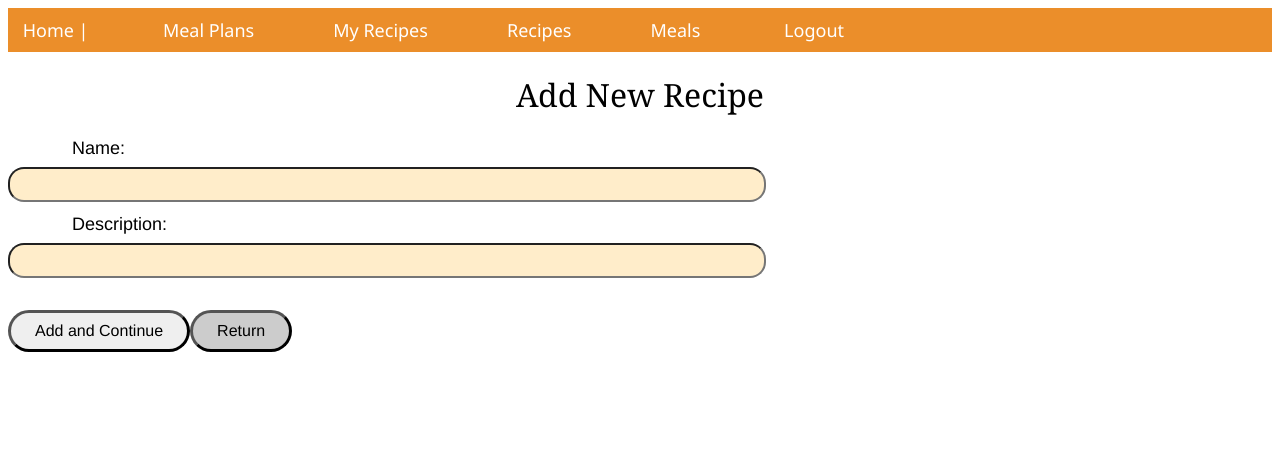
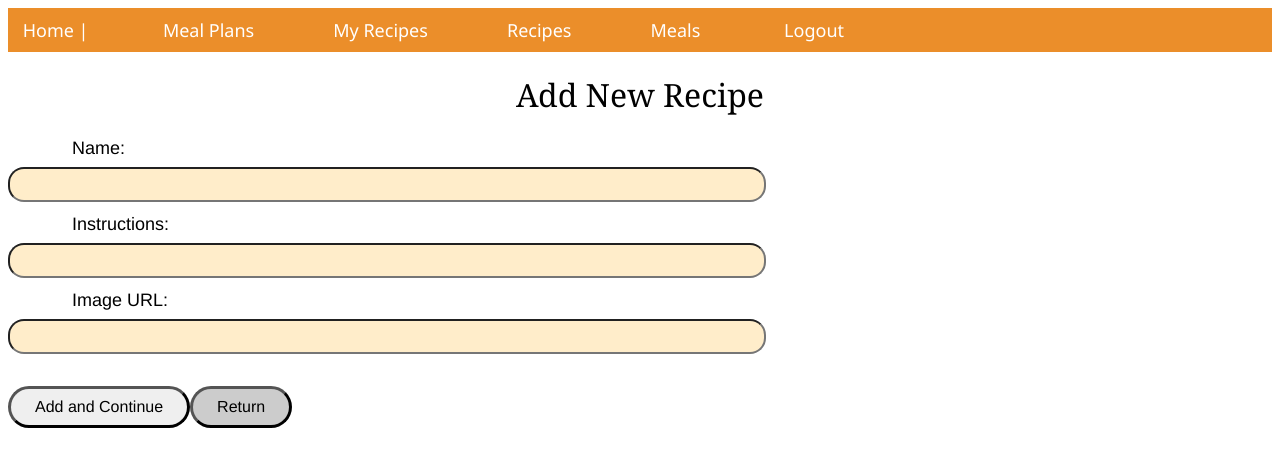
Before and after one commit to posavan/Elevated-Eats, a Vue app in the folder vue/: page /recipe/create in a window 1280 px wide. Shown: the top 466 px of the page. Built offline with nearby package versions, Linux system fonts and the light colour scheme; sample sign-in values are in the browser's storage.

Commit message:
reformat for images

```diff
--- a/vue/src/components/EditMealForm.vue
+++ b/vue/src/components/EditMealForm.vue
@@ -12,8 +12,10 @@
       <label for="type">Edit Recipe Name: </label>
       <input type="text" name="edit-recipe-name" id="edit-recipe-name" v-model="recipe.recipeName" />
 
-      <label for="type">Edit Recipe Description: </label>
-      <input type="text" name="edit-recipe-description" id="edit-recipe-description" v-model="recipe.recipeDescription" />
+      <label for="instructions">Edit Recipe Instructions: </label>
+      <input type="text" name="edit-recipe-instructions" id="edit-recipe-instructions" v-model="recipe.recipeInstructions" />
+      <label for="image">Edit Recipe Image URL: </label>
+      <input type="text" name="edit-recipe-image" id="edit-recipe-image" v-model="recipe.recipeImage" />
     </div>
 
     <recipe v-for="recipe in addedRecipes" v-bind:key="recipe.recipeId" v-bind:item="recipe">
@@ -32,9 +34,12 @@
     <div v-if="showRecipeForm">
       <label for="type">New Recipe Name: </label>
       <input type="text" name="new-recipe-name" id="new-recipe-name" v-model="newRecipe.recipeName" />
-      <label for="type">New Recipe Description: </label>
-      <input type="text" name="new-recipe-description" id="new-recipe-description"
-        v-model="newRecipe.recipeDescription" />
+      <label for="type">New Recipe Instructions: </label>
+      <input type="text" name="new-recipe-instructions" id="new-recipe-instructions"
+        v-model="newRecipe.recipeInstructions" />
+        <label for="type">New Recipe Image URL: </label>
+      <input type="text" name="new-recipe-image" id="new-recipe-image"
+        v-model="newRecipe.recipeImage" />
       <button v-on:click.prevent="addNewRecipe">Add +</button>
     </div>
     <button type="button" v-on:click="showRecipeForm = !showRecipeForm">
@@ -77,8 +82,9 @@ export default {
       newRecipe: {
         recipeId: 0,
         recipeName: "",
-        recipeDescription: "",
-        ingredientList: []
+        recipeInstructions: "",
+        ingredientList: [],
+        recipeImage: ""
       }
     };
   },
--- a/vue/src/components/EditRecipeForm.vue
+++ b/vue/src/components/EditRecipeForm.vue
@@ -38,9 +38,14 @@
     </button>
 
     <div>
-      <label for="name">Edit Instructions: </label>
+      <label for="instructions">Edit Instructions: </label>
       <input type="text" name="edit-instructions" id="edit-instructions" v-model="editRecipe.recipeInstructions" />
     </div>
+    <div>
+      <label for="image">Edit Image URL: </label>
+      <input type="text" name="edit-image" id="edit-image" v-model="editRecipe.recipeImage" />
+    </div>
+
     <div class="actions">
       <button class="btn-submit" type="submit">Save Recipe</button>
       <button class="btn-cancel" type="button" v-on:click="cancelForm">
@@ -68,6 +73,7 @@ export default {
         recipeName: this.recipe.recipeName,
         recipeInstructions: this.recipe.recipeInstructions,
         ingredientList: this.recipe.ingredientList,
+        recipeImage: this.recipe.recipeImage,
       },
       showAddIngredientForm: false,
       newIngredient: {
--- a/vue/src/components/MealForm.vue
+++ b/vue/src/components/MealForm.vue
@@ -21,11 +21,14 @@
       <button class="btn-add-recipe" type="button" @click="addRecipe">Add Recipe</button>
     </div>
     <div v-if="showRecipeForm">
-      <label for="type">New Recipe Name:</label>
+      <label for="name">New Recipe Name:</label>
       <input type="text" name="new-recipe-name" id="new-recipe-name" v-model="newRecipe.recipeName" />
-      <label for="type">New Recipe Instructions:</label>
+      <label for="instructions">New Recipe Instructions:</label>
       <input type="text" name="new-recipe-description" id="new-recipe-description"
         v-model="newRecipe.recipeInstructions" />
+        <label for="image">Recipe Image URL:</label>
+      <input type="text" name="new-recipe-image" id="new-recipe-image"
+        v-model="newRecipe.recipeImage" />
       <button v-on:click.prevent="addNewRecipe">Add +</button>
     </div>
     <button class="btn-create-recipe" type="button" @click="showRecipeForm = !showRecipeForm">
@@ -69,7 +72,8 @@ export default {
         userId: 0,
         recipeName: "",
         recipeInstructions: "",
-        ingredientsList: []
+        ingredientsList: [],
+        recipeImage: ""
       }
     };
   },
--- a/vue/src/components/Recipe.vue
+++ b/vue/src/components/Recipe.vue
@@ -1,6 +1,7 @@
 <template>
   <section class="recipe">
     <h3>{{ recipe.recipeName }}</h3>
+    <div class="image" >{{ recipe.recipeImage }}</div>
 
     <section v-if="!hide && !showDetails && hideMealsRecipes"   class="container">
       <div class="ingredients" >Ingredients:</div>
--- a/vue/src/components/RecipeForm.vue
+++ b/vue/src/components/RecipeForm.vue
@@ -5,8 +5,12 @@
         <input type="text" name="name" id="name" v-model="editRecipe.recipeName" />
       </div>
       <div>
-        <label for="description">Description: </label>
-        <input type="text" name="description" id="description" v-model="editRecipe.recipeDescription"/>
+        <label for="instructions">Instructions: </label>
+        <input type="text" name="instructions" id="instructions" v-model="editRecipe.recipeInstructions"/>
+      </div>
+      <div>
+        <label for="image">Image URL: </label>
+        <input type="text" name="image" id="image" v-model="editRecipe.recipeImage"/>
       </div>
       <div class="actions">
         <button class="btn-submit" type="submit">Add and Continue</button>
@@ -30,7 +34,8 @@
         editRecipe: {
           recipeId: this.recipe.recipeId,
           recipeName: this.recipe.recipeName,
-          recipeDescription: this.recipe.recipeDescription,
+          recipeInstructions: this.recipe.recipeInstructions,
+          recipeImage: this.recipe.recipeImage,
         },
         mealId: this.recipe.mealId,
       };
--- a/vue/src/views/EditRecipeView.vue
+++ b/vue/src/views/EditRecipeView.vue
@@ -20,6 +20,7 @@ export default {
         recipeId: 0,
         recipeName: "",
         recipeInstructions: "",
+        recipeImage: ""
       },
     };
   },
@@ -68,6 +69,7 @@ export default {
       console.log('logging editRecipe', this.editRecipe);
       this.editRecipe.recipeName = this.recipeName;
       this.editRecipe.recipeInstructions = this.recipeInstructions;
+      this.editRecipe.recipeImage = this.recipeImage;
       recipeService.GetUserRecipeByRecipeId(this.editRecipe.recipeId)
       .then((response) => {
           console.log(response.data);
--- a/vue/src/views/ListRecipesView.vue
+++ b/vue/src/views/ListRecipesView.vue
@@ -14,8 +14,12 @@
         <input type="text" name="name" id="name" v-model="newRecipe.recipeName" />
       </div>
       <div>
-        <label for="type">Instructions: </label>
+        <label for="instructions">Instructions: </label>
         <input type="text" name="recipeInstructions" id="recipeInstructions" v-model="newRecipe.recipeInstructions" />
+      </div>
+      <div>
+        <label for="image">Image URL: </label>
+        <input type="text" name="recipeImage" id="recipeImage" v-model="newRecipe.recipeImage" />
       </div>
       <button type="submit">Save Recipe</button>
     </form>
```
